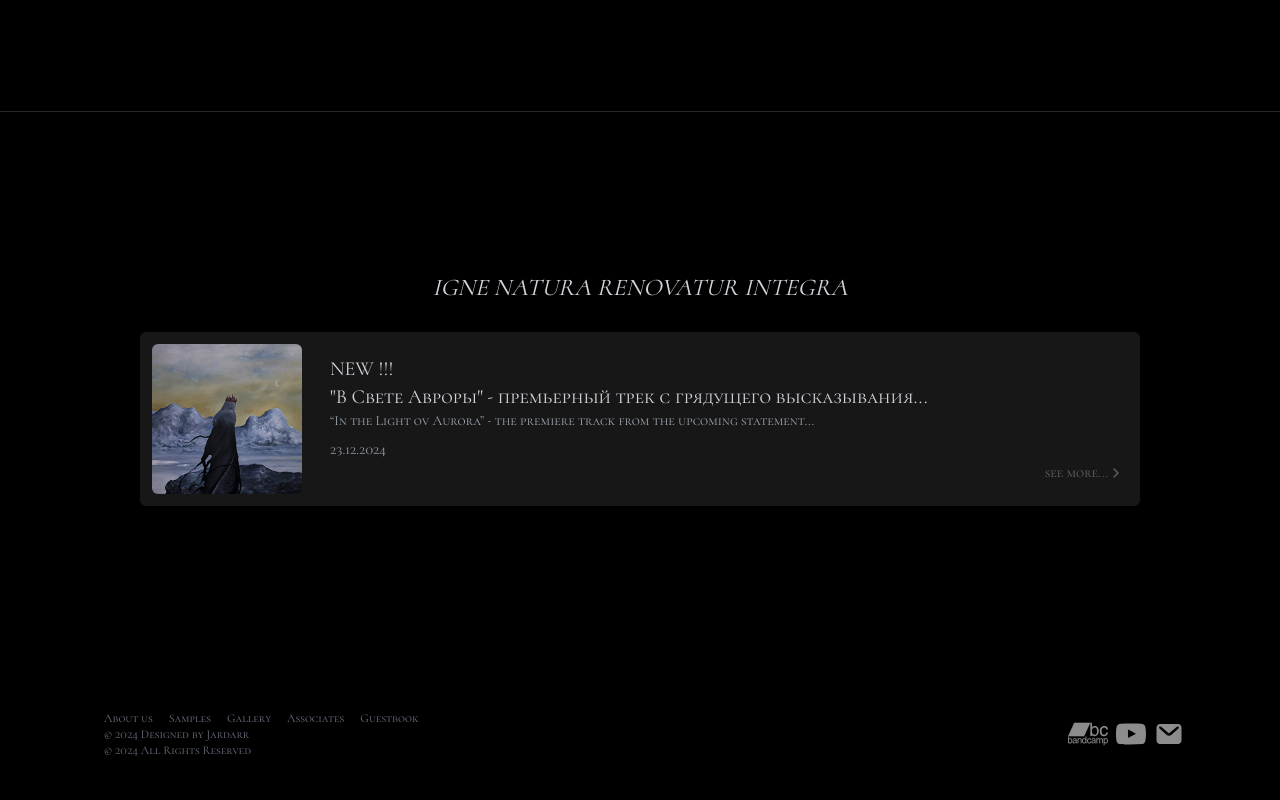
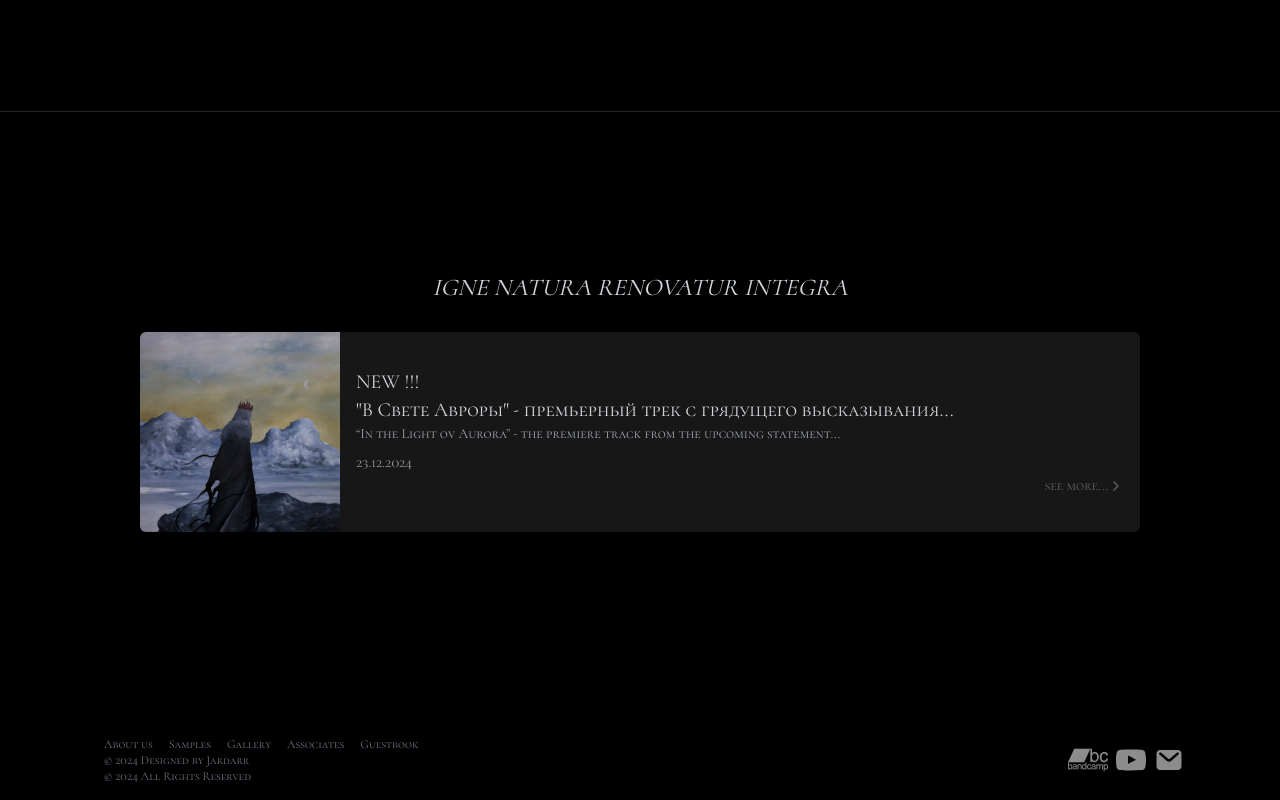
Before and after one commit to Jardarr/trueplamen, a Next.js app: page / in a window 1280 px wide. Shown: the part 855-1655 px from the top of the page. Before the commit the page ends 1629 px from the top, so only its background shows below. Built offline with nearby package versions, Linux system fonts and the light colour scheme.

Commit message:
fix: style img in news

```diff
--- a/app/components/newsPreview/previewKingOvLifeAndDeath.tsx
+++ b/app/components/newsPreview/previewKingOvLifeAndDeath.tsx
@@ -6,8 +6,10 @@ export default function PreviewKingOvLifeAndDeath() {
     return (
         <div className="custom-font w-full max-w-[1000px] pt-10 sm:py-7 gap-3">
             <div className="news-box bg-neutral-900 rounded-md">
-                <Link href="/news/king-ov-life-and-death" className="flex flex-col sm:flex-row justify-between items-center">
-                    <Image className="rounded-md m-3 h-[150px]" src="/covers/king-ov-life-and-death-preview.jpg" alt="" width={150} height={150} />
+                <Link href="/news/king-ov-life-and-death" className="overflow-hidden flex flex-col sm:flex-row justify-between items-center">
+                    <div className="w-full h-[180px] sm:w-[200px] sm:h-[200px]">
+                        <Image className="h-full w-full object-cover rounded-t-md sm:rounded-l-md sm:rounded-r-none" src="/covers/king-ov-life-and-death-BIG.jpg" alt="" width={150} height={150} />
+                    </div>
                     <div className="flex-1 m-4">
 						<p className="text-gray-300 text-sm sm:text-xl">NEW !!!</p>
                         <h1 className="text-gray-300 text-sm sm:text-xl">&quot;В Свете Авроры&quot; - премьерный трек с грядущего высказывания...</h1>
```
